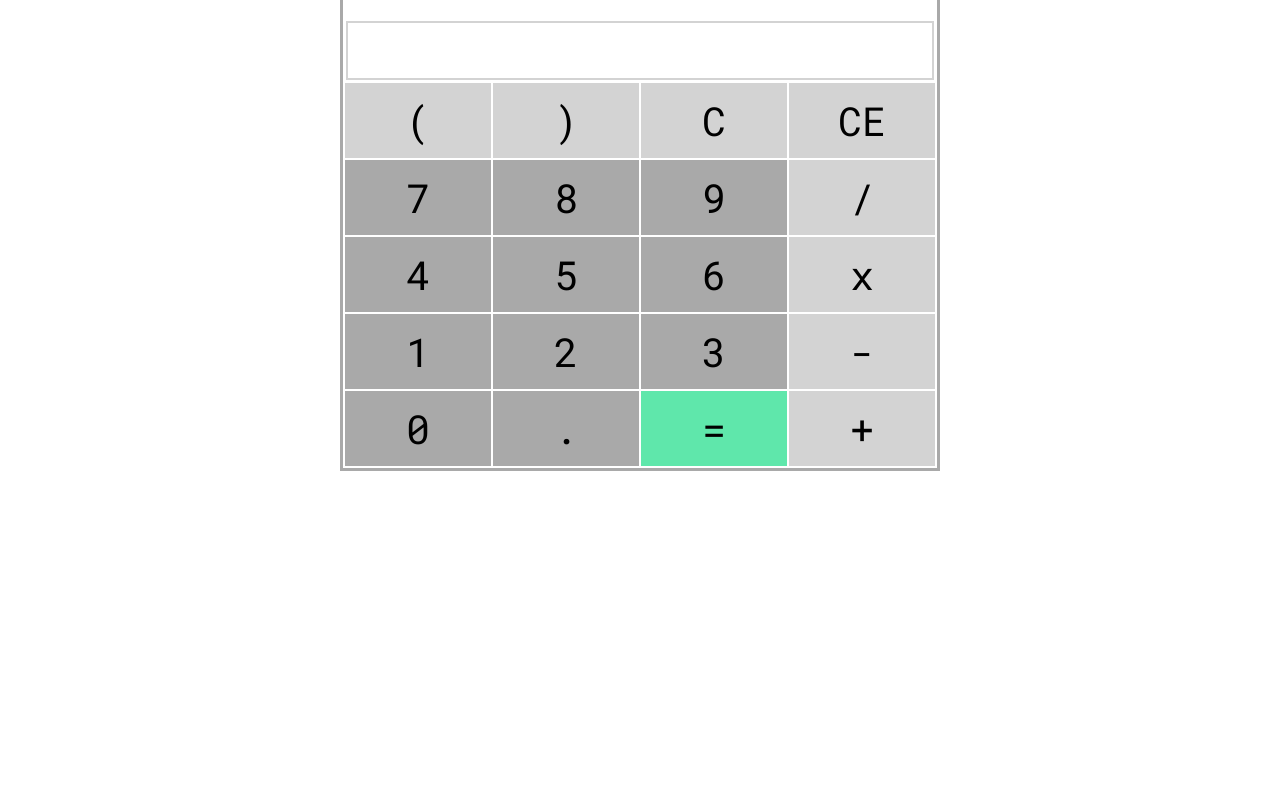
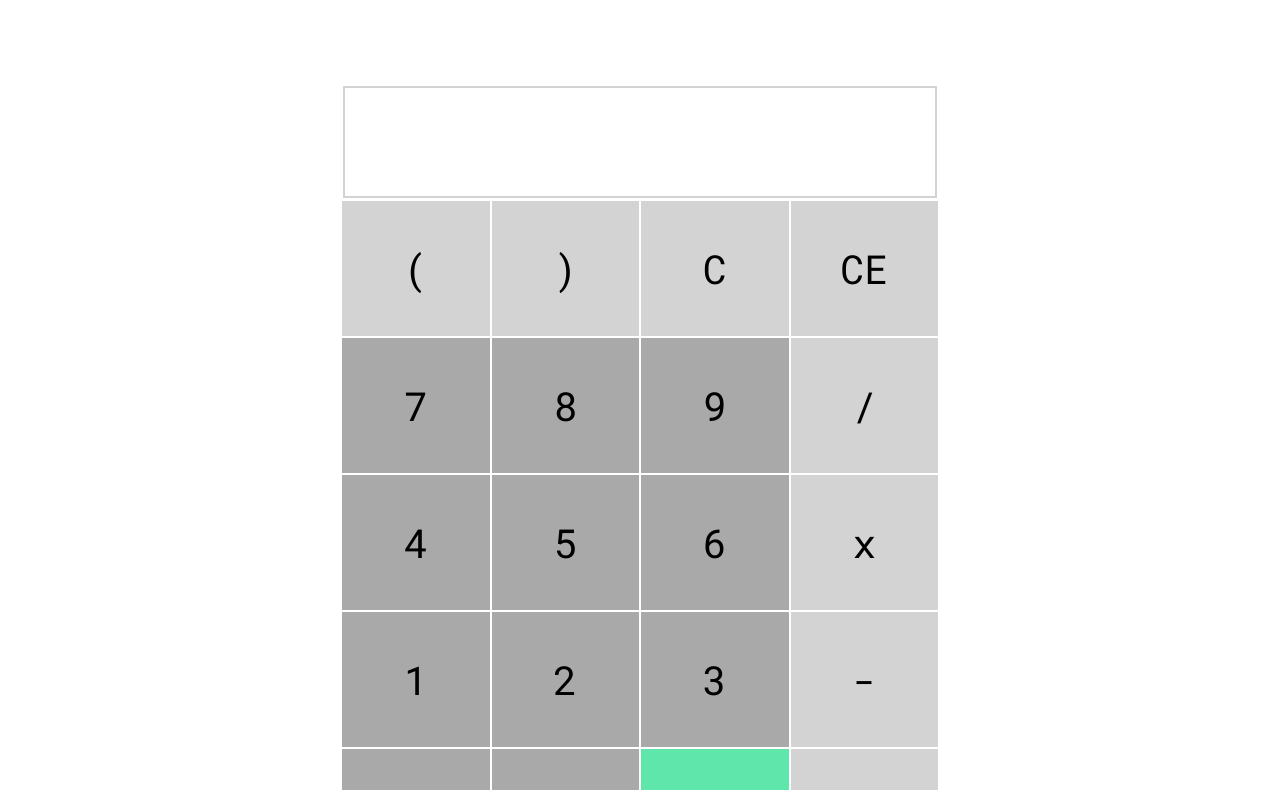
Before and after one commit to edisonmndza/edisonmndza.github.io, a plain HTML site: page calculate/index.html in a window 1280 px wide. Shown: the part 96-886 px from the top of the page. Before the commit the page ends 800 px from the top, so only its background shows below. Drawn offline with Linux system fonts and the light colour scheme.

Commit message:
I think this it it
Known bug: overflow on display

```diff
--- a/calculate/index.html
+++ b/calculate/index.html
@@ -1,6 +1,8 @@
 <!DOCTYPE html>
 <html>
 <head>
+    <meta name="viewport" content=
+        "width=device-width, initial-scale=1.0">
 	<title>Calculator</title>
     <link href="style.css" rel="stylesheet" type="text/css">
     <script type="text/javascript" src='onclickfn.js'> </script>
@@ -17,37 +19,37 @@
                     <td colspan="4"><input type="text" class="displayPrev" id="displayPrev" disabled></td>
                 </tr>
                 <tr>
-                    <td colspan="4"><input type="text" class="displayCurr" id="displayCurr" disabled></td>
+                    <td colspan="4"><input type="text" class="displayCurr" id="displayCurr" value='' disabled></td>
                 </tr>
                 <tr>
-                    <td class="symbol"><input type="button" value="(" onclick="calculator.displayCurr.value = calculator.displayCurr.value.replace(/^0+/, '') + '('"></td>
-                    <td class="symbol"><input type="button" value=")" onclick="calculator.displayCurr.value = calculator.displayCurr.value.replace(/^0+/, '') + ')'"></td>
+                    <td class="symbol"><input type="button" value="(" onclick="append('(')"></td>
+                    <td class="symbol"><input type="button" value=")" onclick="append(')')"></td>
                     <td class="symbol"><input type="button" value="C" onclick="clearField()"></td>
                     <td class="symbol"><input type="button" value="CE" onclick="backspace()"></td>
                 </tr>
                 <tr>
-                    <td class="number"><input type="button" value="7" onclick="calculator.displayCurr.value = calculator.displayCurr.value.replace(/^0+/, '') + '7'"></td class="number">
-                    <td class="number"><input type="button" value="8" onclick="calculator.displayCurr.value = calculator.displayCurr.value.replace(/^0+/, '') + '8'"></td class="number">
-                    <td class="number"><input type="button" value="9" onclick="calculator.displayCurr.value = calculator.displayCurr.value.replace(/^0+/, '') + '9'"></td class="number">
-                    <td class="symbol"><input type="button" value="/" onclick="updateSym('/')"></td>
+                    <td class="number"><input type="button" value="7" onclick="append('7')"></td class="number">
+                    <td class="number"><input type="button" value="8" onclick="append('8')"></td class="number">
+                    <td class="number"><input type="button" value="9" onclick="append('9')"></td class="number">
+                    <td class="symbol"><input type="button" value="/" onclick="appendSym('/')"></td>
                 </tr>
                 <tr>
-                    <td class="number"><input type="button" value="4" onclick="calculator.displayCurr.value = calculator.displayCurr.value.replace(/^0+/, '') + '4'"></td class="number">
-                    <td class="number"><input type="button" value="5" onclick="calculator.displayCurr.value = calculator.displayCurr.value.replace(/^0+/, '') + '5'"></td class="number">
-                    <td class="number"><input type="button" value="6" onclick="calculator.displayCurr.value = calculator.displayCurr.value.replace(/^0+/, '') + '6'"></td class="number">
-                    <td class="symbol"><input type="button" value="x" onclick="updateSym('*')"></td>
+                    <td class="number"><input type="button" value="4" onclick="append('4')"></td class="number">
+                    <td class="number"><input type="button" value="5" onclick="append('5')"></td class="number">
+                    <td class="number"><input type="button" value="6" onclick="append('6')"></td class="number">
+                    <td class="symbol"><input type="button" value="x" onclick="appendSym('*')"></td>
                 </tr>
                 <tr>
-                    <td class="number"><input type="button" value="1" onclick="calculator.displayCurr.value = calculator.displayCurr.value.replace(/^0+/, '') + '1'"></td class="number">
-                    <td class="number"><input type="button" value="2" onclick="calculator.displayCurr.value = calculator.displayCurr.value.replace(/^0+/, '') + '2'"></td class="number">
-                    <td class="number"><input type="button" value="3" onclick="calculator.displayCurr.value = calculator.displayCurr.value.replace(/^0+/, '') + '3'"></td class="number">
-                    <td class="symbol"><input type="button" value="-" onclick="updateSym('-')"></td>
+                    <td class="number"><input type="button" value="1" onclick="append('1')"></td class="number">
+                    <td class="number"><input type="button" value="2" onclick="append('2')"></td class="number">
+                    <td class="number"><input type="button" value="3" onclick="append('3')"></td class="number">
+                    <td class="symbol"><input type="button" value="-" onclick="appendSym('-')"></td>
                 </tr>
                 <tr>
-                    <td class="number"><input type="button" value="0" onclick="calculator.displayCurr.value = calculator.displayCurr.value.replace(/^0+/, '') + '0'"></td class="number">
-                    <td class="number"><input type="button" value="." onclick="calculator.displayCurr.value +='.'"></td class="number">
+                    <td class="number"><input type="button" value="0" onclick="append('0')"></td class="number">
+                    <td class="number"><input type="button" value="." onclick="appendDec()"></td class="number">
                     <td class="eval"><input type="button" value="=" onclick="calculate()"></td>
-                    <td class="symbol"><input type="button" value="+" onclick="updateSym('+')"></td>
+                    <td class="symbol"><input type="button" value="+" onclick="appendSym('+')"></td>
                 </tr>
 
             </table>
--- a/calculate/onclickfn.js
+++ b/calculate/onclickfn.js
@@ -8,7 +8,24 @@ function backspace(){
 }
 //from https://stackoverflow.com/questions/952924/javascript-chop-slice-trim-off-last-character-in-string
 
-function updateSym(sym){
+function append(input){
+    if (document.getElementById("displayCurr").value == '0'){
+        document.getElementById("displayCurr").value = input;
+    } else document.getElementById("displayCurr").value += input;
+}
+
+function appendDec(){
+    var expressionSplit = document.getElementById("displayCurr").value.split(/\+|\-|\/|\*/);
+    var lastNum = expressionSplit[expressionSplit.length -1];
+    if (lastNum == '')
+        document.getElementById("displayCurr").value += '0.';
+    else {
+        if (!lastNum.includes('.'))
+            document.getElementById("displayCurr").value += '.';
+    }
+}
+
+function appendSym(sym){
     if (document.getElementById("displayCurr").value == ''){ // blank
         // - use previous result if available
         // - add zero if no previous result or prev result is ERROR
@@ -33,6 +50,11 @@ function updateSym(sym){
 }
 
 function calculate(){
+    if (document.getElementById("displayCurr").value == ''){
+        if (document.getElementById("displayPrev").value == ''){
+            document.getElementById("displayPrev").value = '0';
+        }
+    } else {
         var output;
         try {
             output = eval(document.getElementById("displayCurr").value);
@@ -42,3 +64,4 @@ function calculate(){
         document.getElementById("displayPrev").value = document.getElementById("displayCurr").value + '=' + output;
         document.getElementById("displayCurr").value = '';
     }
+}
--- a/calculate/style.css
+++ b/calculate/style.css
@@ -5,7 +5,6 @@
 body, html {
     height: 100%;
     margin: 0;
-
     text-align: center;
 }
 
@@ -19,23 +18,29 @@ header {
 
 .logo {
     cursor: pointer;
-    height: 30px;
-    width: auto;
+    height: auto;
+    max-width: 25vw;
     padding: 5px;
 }
 
-@media(min-width:1080px){
+@media only screen and (min-width:768px){
     .main{
         margin: auto;
         width: 600px;
     }
 }
 
+@media only screen and (max-width:768px){
+    .main{
+        margin: auto;
+        width: 98%;
+    }
+}
+
 table{
-    margin-top: 25px;
-    border: 3px darkgrey solid;
     table-layout: fixed;
     width: 100%;
+    height: 100%;
 }
 
 td:hover{
@@ -46,27 +51,29 @@ input[type="button"],[type="text"]{
     font-family: "Roboto Mono", Verdana;
     font-weight: 500;
     width: 100%;
+    height: 100%;
     border: none;
     background: transparent;
 }
 
 input[type="button"]{
-    padding-top: 10px;
-    padding-bottom: 10px;
+    padding-top: 40px;
+    padding-bottom: 40px;
     font-size: 40px;
 }
 
 input[type="text"]{
     text-align: right;
+    text-overflow: ellipsis;
 }
 
 .displayCurr{
     border: 2px lightgrey solid;
-    font-size: 40px;
+    font-size: 80px;
 }
 
 .displayPrev{
-    font-size: 20px;
+    font-size: 60px;
 }
 
 .symbol{
```
Also changed, not shown: 1 other file. Lines whose indentation alone changed are shown as unchanged.
